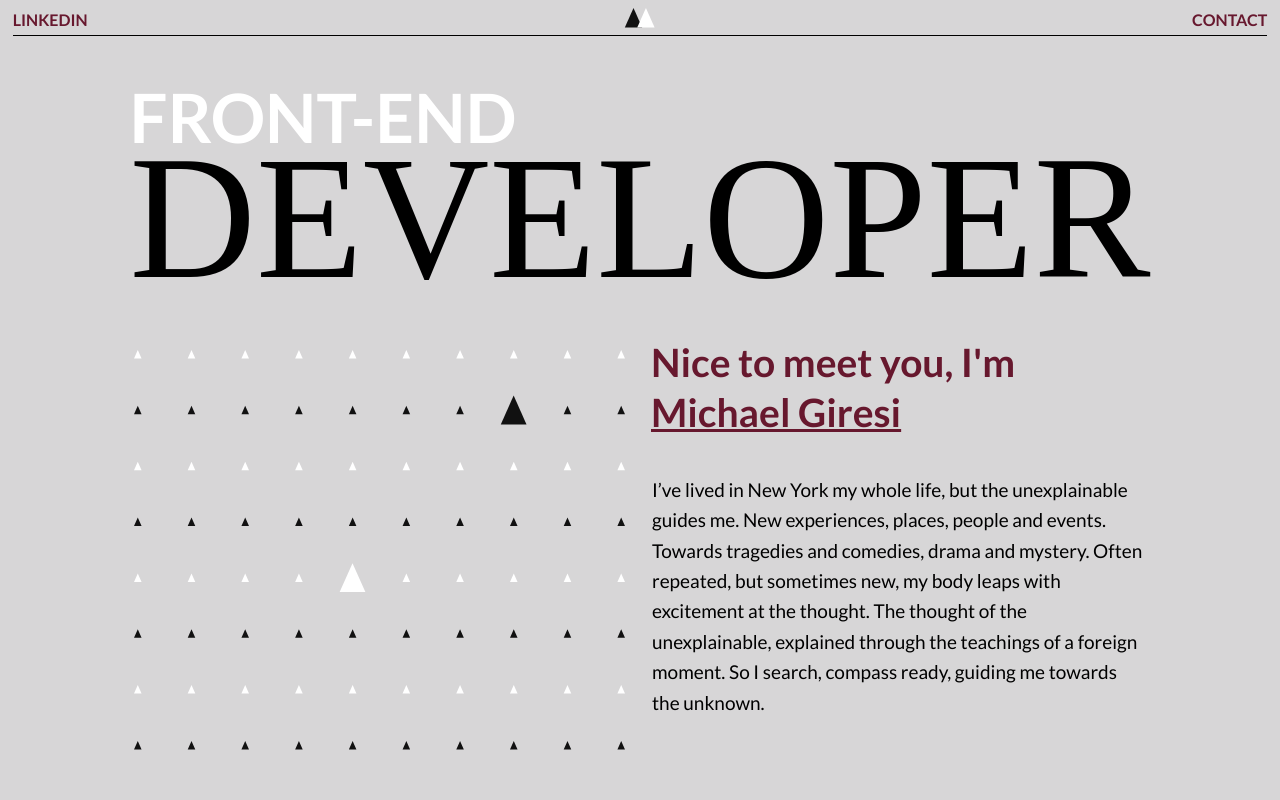
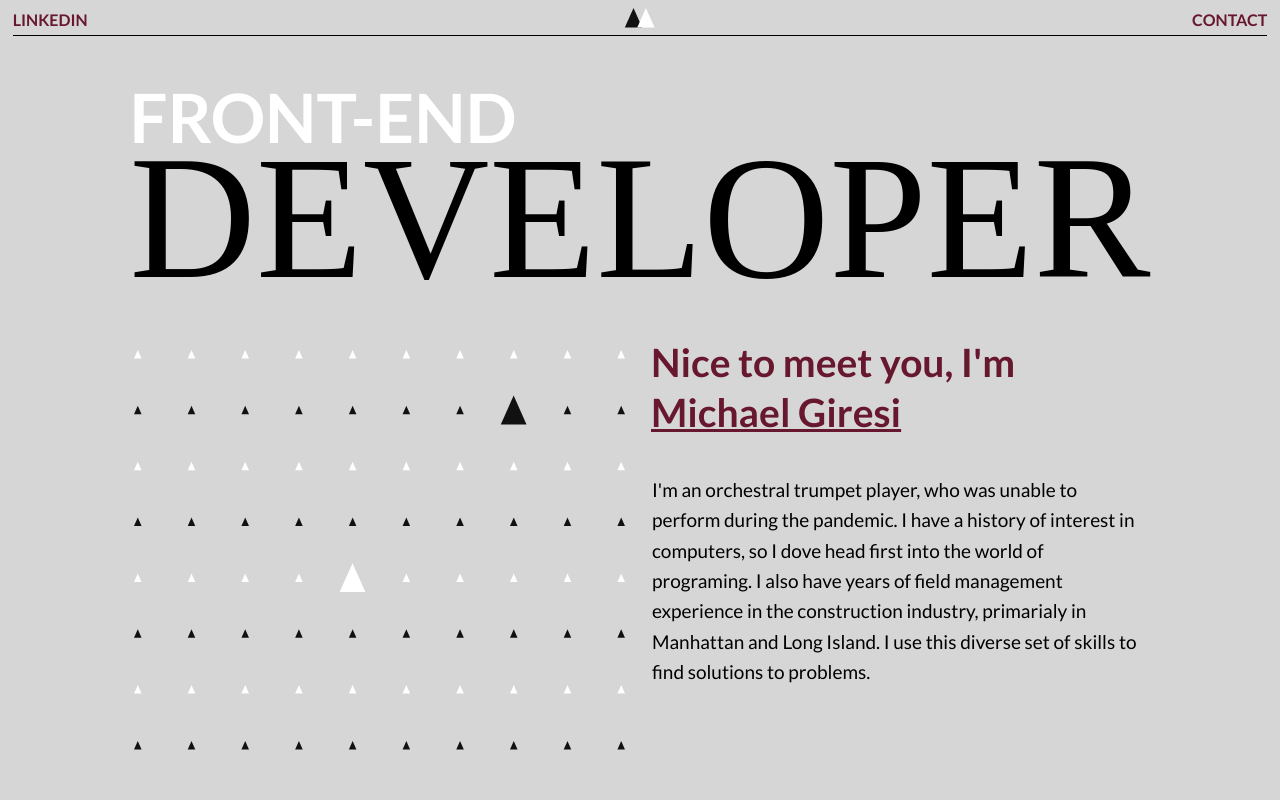
Before and after one commit to MichaelGiresi/Portfolio, a React (Create React App) app: page / in a window 1280 px wide. Shown: the top 800 px of the page. Built offline with nearby package versions, Linux system fonts and the light colour scheme.

Commit message:
hero copy updated

```diff
--- a/src/components/Hero.jsx
+++ b/src/components/Hero.jsx
@@ -56,8 +56,12 @@ const Hero = () => {
         <img className='hero_triangles' src={trianglegrid}/>
         <div className='hero_text_container'>
           <div className='hero_text_heading' ref={hthRef}>Nice to meet you, I'm <span className='MG_span'><img className="img1" src={selfie}/>Michael Giresi</span></div>
-          <div className='hero_text' ref={htRef}>I’ve lived in New York my whole life, but the unexplainable guides me. New experiences, places, people and events. Towards tragedies and comedies, drama and mystery. Often repeated, but sometimes new, my body leaps with excitement at the thought. The thought of the unexplainable, explained through the teachings of a foreign moment. So I search, compass ready, guiding me towards the unknown. </div>
-          <div className='hero_text-last'>Lorem ipsum dolor sit amet. Itaque facere, excepturi exercitationem porro qui fuga! Voluptate, accusamus, eos esse laborum sunt minima obcaecati incidunt architecto officia illum quam placeat asperiores dicta repudiandae, deleniti sapiente id saepe commodi! Aliquid laudantium quod odit perferendis ea iure facilis. Expedita, explicabo? Unde, accusamus reprehenderit.</div>
+          <div className='hero_text' ref={htRef}>
+          I'm an orchestral trumpet player, who was unable to perform during the pandemic.
+          I have a history of interest in computers, so I dove head first into the world
+          of programing. I also have years of field management experience in the construction
+          industry, primarialy in Manhattan and Long Island. I use this diverse set of skills to
+          find solutions to problems. </div>
         </div>
       </div>
     </div>
```
